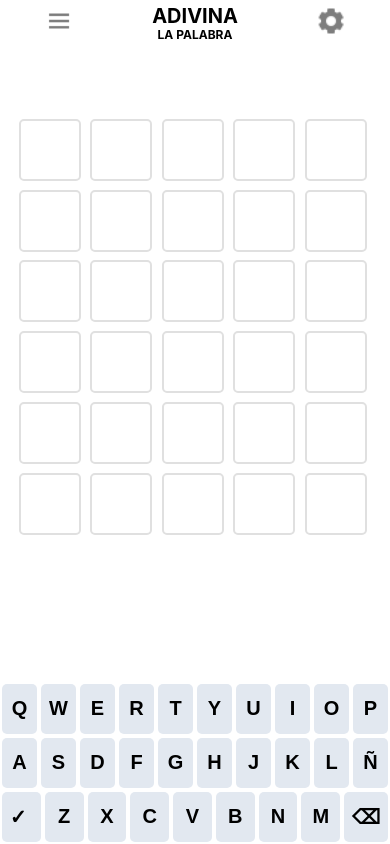
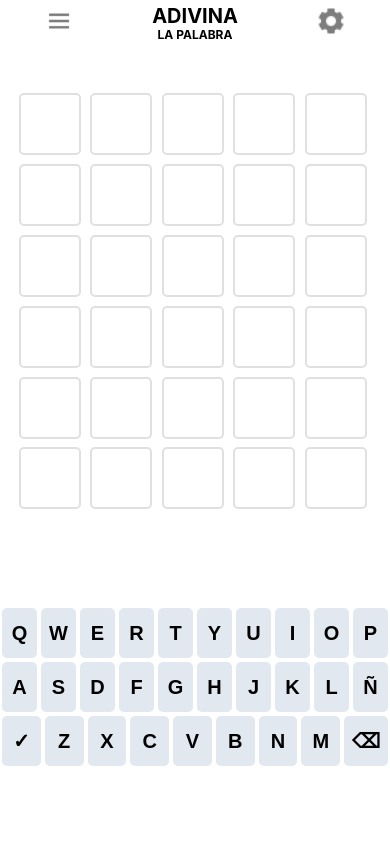
Before and after one commit to GiovanniSia/Wordle-Clon, a React (Create React App) app: page / in a window 390 px wide. Built offline with nearby package versions, Linux system fonts and the light colour scheme.

Commit message:
Se corrigen detalles en la vista

```diff
--- a/public/index.html
+++ b/public/index.html
@@ -6,8 +6,9 @@
   <meta name="viewport" content="width=device-width, initial-scale=1" />
   <meta name="theme-color" content="#000000" />
   <meta name="description" content="Web site created using create-react-app" />
-  <link rel="shortcut icon" href="../src/icons/logo_32x32.png">
-  <title>Wordle game</title>
+  <!--<link rel="shortcut icon" href="../src/icons/logo_32x32.png">-->
+  <link rel="shortcut icon" href="https://lapalabradeldia.com/images/logo_32x32.png">
+  <title>Wordle Game</title>
 </head>
 
 <body>
--- a/src/App.css
+++ b/src/App.css
@@ -25,3 +25,9 @@ body {
   height: 100%;
   width: 100%;
 }
+
+@media only screen and (max-width: 726px) {
+  body{
+    height: 91vh;
+  }
+}
--- a/src/components/GrillaPrincipal.jsx
+++ b/src/components/GrillaPrincipal.jsx
@@ -56,11 +56,10 @@ const GrillaPrincipal = ({ pCorrecta, cantLetras, cantIntentos }) => {
   }
 
   const actualizarEstadoJuego = () => {
-    console.log('palabraOculta: '+palabraCorrecta)
     if (palabraEscrita === palabraCorrecta) {
       //se ponene en false todos los casilleros
       casilleros[filaEnJuego].forEach(casillero => casillero.activo = false);
-      setTimeout(() => {mostrarMensajeEmergente('¡ACERTARSTE!', 1400);},1000)
+      setTimeout(() => {mostrarMensajeEmergente('¡ACERTASTE!', 1400);},1000)
       mostrarPantallaFinal('GANASTE',2900);
       return;
     }
--- a/src/components/TecladoVirtual.jsx
+++ b/src/components/TecladoVirtual.jsx
@@ -43,7 +43,7 @@ const TecladoVirtual = ({ onKeyPressed, casillerosGrillaJugada }) => {
       );
     } else if (letra === "Enter") {
       return (
-        <div>
+        <div className="Enviar-contenedor">
           <p className="Enviar1">ENVIAR</p>
           <p className="Enviar2">✓</p>
         </div>
--- a/src/css/Header.css
+++ b/src/css/Header.css
@@ -49,6 +49,7 @@ header {
 
   outline: 0px;
   border: 0px;
+  cursor: pointer;
 }
 
 .img-header {
--- a/src/css/MensajeEmergente.css
+++ b/src/css/MensajeEmergente.css
@@ -8,7 +8,7 @@
     right: 0;
     margin: 2% auto;
 
-    background-color: black;
+    background-color: var(--color-fondo-ventana-emergente);
     max-width: calc(100% - 40px);
     border-radius: 4px;
     box-shadow: rgb(0 0 0 / 20%) 0px 3px 5px -1px, rgb(0 0 0 / 14%) 0px 6px 10px 0px, rgb(0 0 0 / 12%) 0px 1px 18px 0px;
@@ -22,7 +22,7 @@
     padding: 10px;
     text-align: center;
     border-radius: 20px;
-    color:white;
+    color:var(--color-fuente-ventana-emergente);
     font-family: -apple-system, BlinkMacSystemFont, "Segoe UI", Roboto, "Helvetica Neue", Arial, sans-serif, "Apple Color Emoji", "Segoe UI Emoji", "Segoe UI Symbol";
     font-weight: bold;
     font-size: 15px;
--- a/src/css/TecladoVirtual.css
+++ b/src/css/TecladoVirtual.css
@@ -60,12 +60,17 @@
   height: 60px;
 }
 
+.Enviar-contenedor{
+  display: flex;
+}
+
 .Enviar1 {
   display: flex;
 }
 
 .Enviar2 {
   display: none;
+  margin: auto;
 }
 
 
--- a/src/index.css
+++ b/src/index.css
@@ -8,12 +8,17 @@
   --color-present: #e4a81d;
   --color-correct: #43a047;
   --color-error: #bb3429;
+  --color-fondo-ventana-emergente: #000;
+  --color-fuente-ventana-emergente: #fff;
 }
 
 [tema='dark'] {
   --color-fuente: #fff;
   --color-fondo: #000;
   --color-teclado: #475569;
+
+  --color-fondo-ventana-emergente: #fff;
+  --color-fuente-ventana-emergente: #000;
 
 }
 
```
